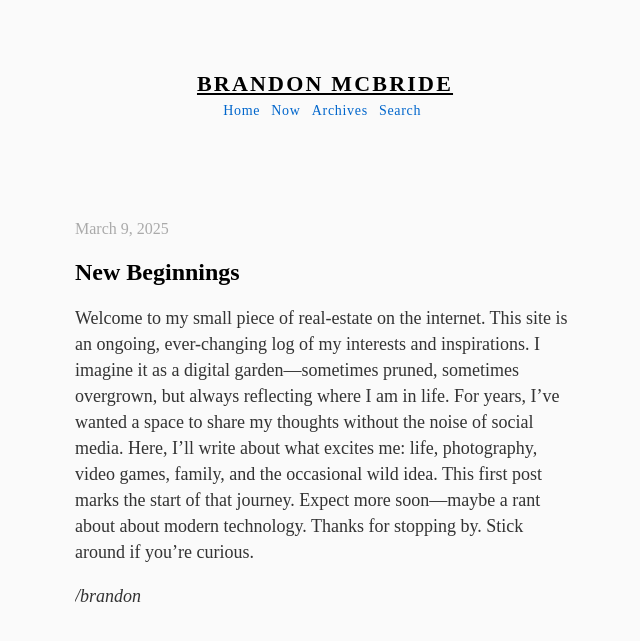
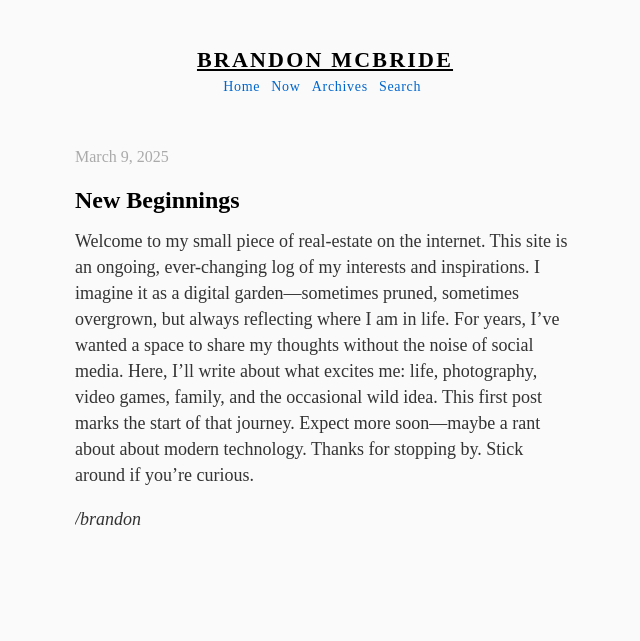
Before and after one commit to bmcbride-op/bmcbride-op.github.io, a Jekyll site: the page built from _posts/2025-03-09-new-beginnings.md, in a window 1280 px wide. Shown: the top 641 px of the page, without its empty margins (315-955 px from the left). Built offline with Jekyll 4.4.1, drawn with Linux system fonts in a browser that asks for light colours; some web fonts are replaced.

Commit message:
Update default.html

```diff
--- a/_layouts/default.html
+++ b/_layouts/default.html
@@ -12,7 +12,7 @@
   <body>
     <div class="site-wrapper">
       <div class="container">
-        <br /><br /><br />
+        <br /><br /> <!-- Reduced from 3 to 2 for less top spacing -->
         <div id="header">
           <a id="logo" href="/">{{ site.title }}</a>
           <a href="/" title="Home">Home</a>
@@ -20,15 +20,17 @@
           <a href="/archives" title="Archives">Archives</a>
           <a href="/search" title="Search">Search</a>
         </div>
-        <br /><br /><br />
+        <br /> <!-- Reduced from 3 to 1 for less spacing after header -->
         <div class="blog-post">
           {% if page.date %}
             <a href="{{ page.url }}" class="lightText">{{ page.date | date: "%B %-d, %Y" }}</a>
             <h1 id="{{ page.title | slugify }}">{{ page.title }}</h1>
+            <div class="tight-content">
+              {{ content }}
+            </div>
           {% endif %}
-          {{ content }}
         </div>
-        <br /><br /><br />
+        <br /> <!-- Reduced from 3 to 1 for less bottom spacing -->
       </div>
     </div>
     <script src="/script.js" type="text/javascript"></script>
```
